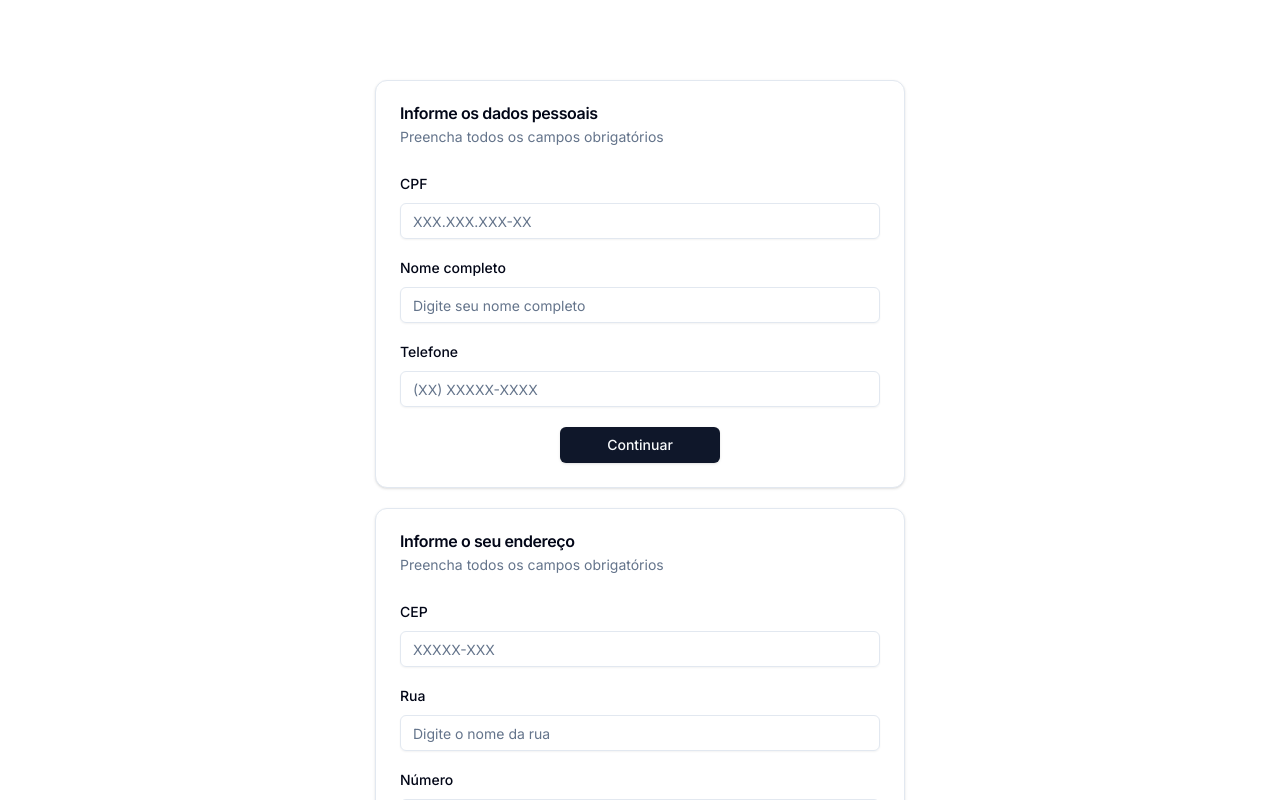
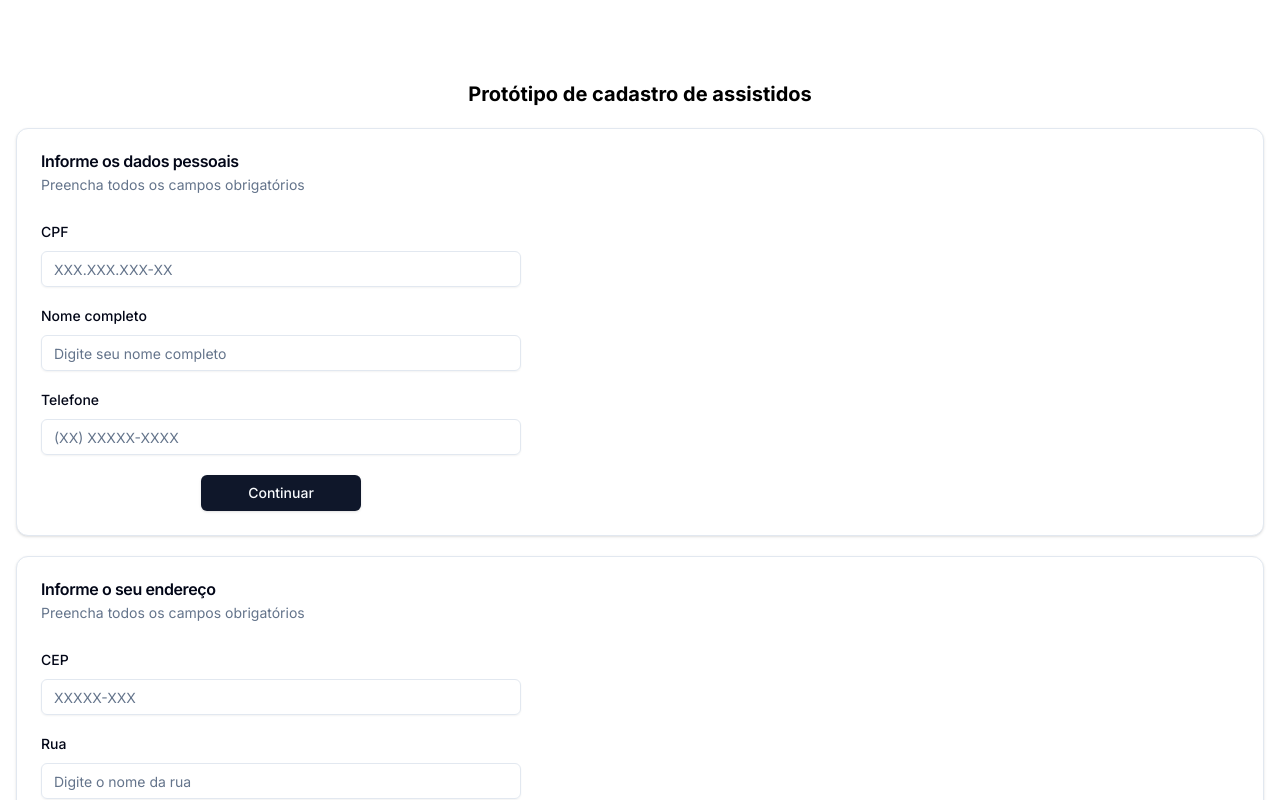
Before and after one commit to XFERRER7/register-prototype, a Next.js app: page / in a window 1280 px wide. Shown: the top 800 px of the page. Built offline with nearby package versions, Linux system fonts and the light colour scheme.

Commit message:
Update form components to use full-width cards for improved layout

```diff
--- a/src/app/page.tsx
+++ b/src/app/page.tsx
@@ -4,7 +4,11 @@ import { PersonalDataForm } from "@/components/forms/personal-data-form";
 
 export default function Home() {
   return (
-    <main className="container py-20 px-2 flex flex-col items-center gap-5">
+    <main className="container py-20 px-4 flex flex-col items-center gap-5">
+
+      <h1 className="text-xl font-bold text-center">
+        Protótipo de cadastro de assistidos
+      </h1>
 
       <PersonalDataForm />
       <AddressDataForm />
--- a/src/components/forms/access-data-form.tsx
+++ b/src/components/forms/access-data-form.tsx
@@ -90,7 +90,7 @@ export const AccessDataForm = () => {
   }
 
   return (
-    <Card className="">
+    <Card className="w-full">
       <CardHeader>
         <CardTitle>Informe os dados de acesso</CardTitle>
         <CardDescription>Preencha todos os campos obrigatórios</CardDescription>
--- a/src/components/forms/address-data-form.tsx
+++ b/src/components/forms/address-data-form.tsx
@@ -105,7 +105,7 @@ export const AddressDataForm = () => {
   }, [form.watch('cep')])
 
   return (
-    <Card className="">
+    <Card className="w-full">
       <CardHeader>
         <CardTitle>Informe o seu endereço</CardTitle>
         <CardDescription>Preencha todos os campos obrigatórios</CardDescription>
--- a/src/components/forms/personal-data-form.tsx
+++ b/src/components/forms/personal-data-form.tsx
@@ -79,7 +79,7 @@ export const PersonalDataForm = () => {
   }, [form.watch('phone')])
 
   return (
-    <Card className="">
+    <Card className="w-full">
       <CardHeader>
         <CardTitle>Informe os dados pessoais</CardTitle>
         <CardDescription>Preencha todos os campos obrigatórios</CardDescription>
```
